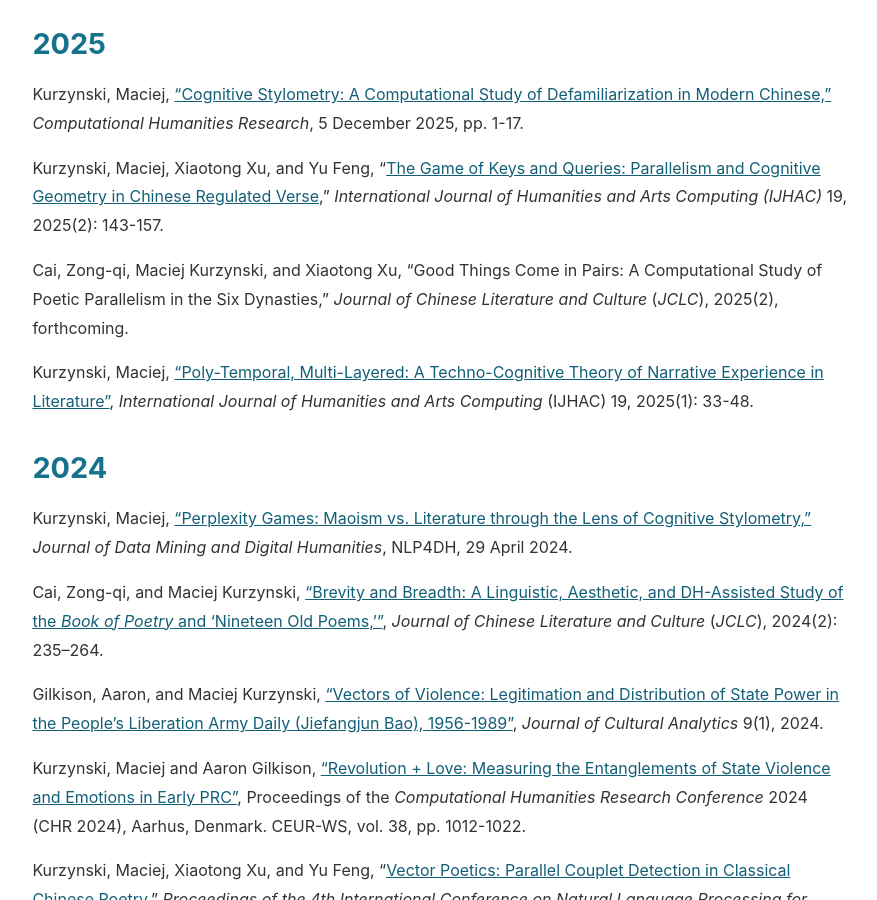
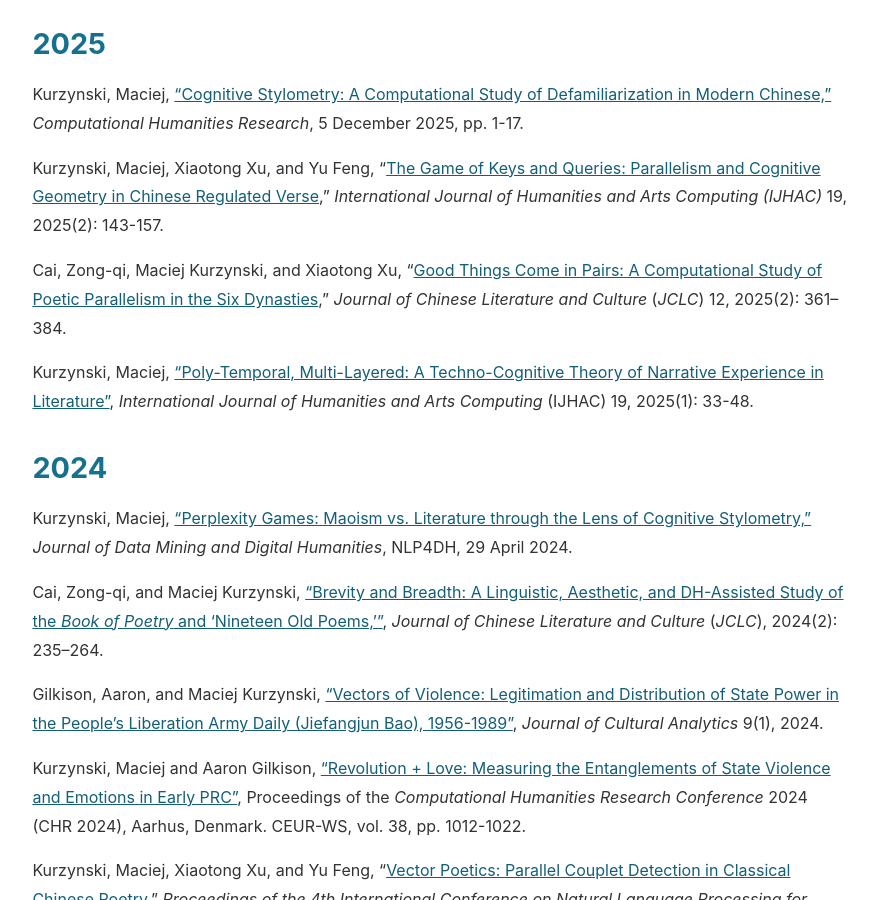
Before and after one commit to mcjkurz/qhchina-web, a Jekyll site: the page built from publications/index.md, in a window 1280 px wide and 900 px high, scrolled down 801 px. Shown: the whole window, without its empty margins (198-1075 px from the left). Built offline with Jekyll 4.4.1, drawn with Linux system fonts in a browser that asks for light colours.

Commit message:
publications

```diff
--- a/publications/index.md
+++ b/publications/index.md
@@ -16,7 +16,7 @@
 
 Kurzynski, Maciej, Xiaotong Xu, and Yu Feng, "[The Game of Keys and Queries: Parallelism and Cognitive Geometry in Chinese Regulated Verse](https://www.euppublishing.com/doi/abs/10.3366/ijhac.2025.0355)," *International Journal of Humanities and Arts Computing (IJHAC)* 19, 2025(2): 143-157.
 
-Cai, Zong-qi, Maciej Kurzynski, and Xiaotong Xu, "Good Things Come in Pairs: A Computational Study of Poetic Parallelism in the Six Dynasties," *Journal of Chinese Literature and Culture* (*JCLC*), 2025(2), forthcoming.
+Cai, Zong-qi, Maciej Kurzynski, and Xiaotong Xu, "[Good Things Come in Pairs: A Computational Study of Poetic Parallelism in the Six Dynasties](https://read.dukeupress.edu/jclc/article-abstract/12/2/361/407387/Good-Things-Come-in-Pairs-A-Computational-Study-of)," *Journal of Chinese Literature and Culture* (*JCLC*) 12, 2025(2): 361–384.
 
 Kurzynski, Maciej, ["Poly-Temporal, Multi-Layered: A Techno-Cognitive Theory of Narrative Experience in Literature"](https://euppublishing.com/doi/full/10.3366/ijhac.2025.0343), *International Journal of Humanities and Arts Computing* (IJHAC) 19, 2025(1): 33-48.
 
```
Also changed, not shown: projects/parallelism-geometry/index.md (+1 -1 lines).
